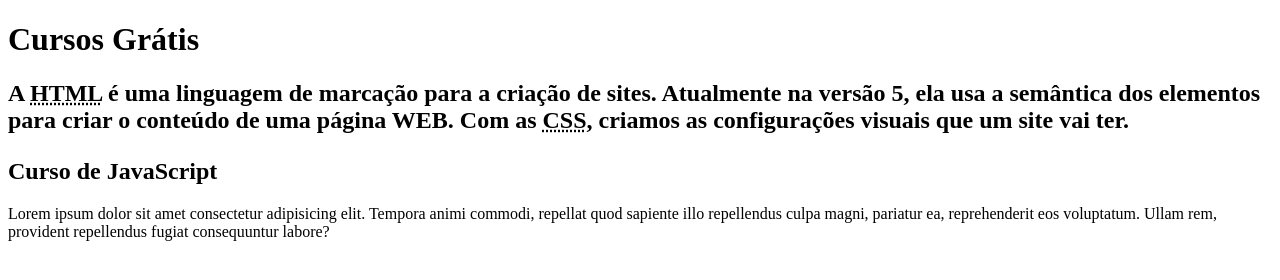
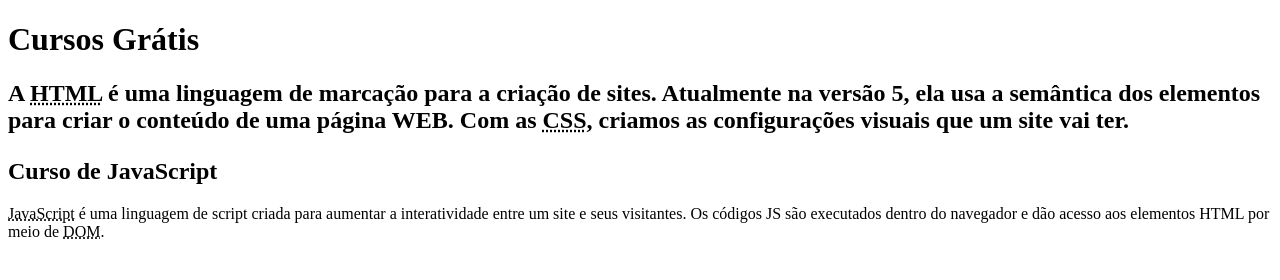
Before and after one commit to monteiromanoel/projeto-site, a plain HTML site: page index.html in a window 1280 px wide. Drawn offline with Linux system fonts and the light colour scheme.

Commit message:
Update JS

```diff
--- a/index.html
+++ b/index.html
@@ -16,7 +16,7 @@
         </article>
         <article>
             <h2>Curso de JavaScript</h2>
-            <p>Lorem ipsum dolor sit amet consectetur adipisicing elit. Tempora animi commodi, repellat quod sapiente illo repellendus culpa magni, pariatur ea, reprehenderit eos voluptatum. Ullam rem, provident repellendus fugiat consequuntur labore?</p>
+            <p><abbr title="JavaScript">JavaScript</abbr> é uma linguagem de script criada para aumentar a interatividade entre um site e seus visitantes. Os códigos JS são executados dentro do navegador e dão acesso aos elementos HTML por meio de <abbr title="Document Object Model">DOM</abbr>.</p>
         </article>
     </main>
 </body>
```
